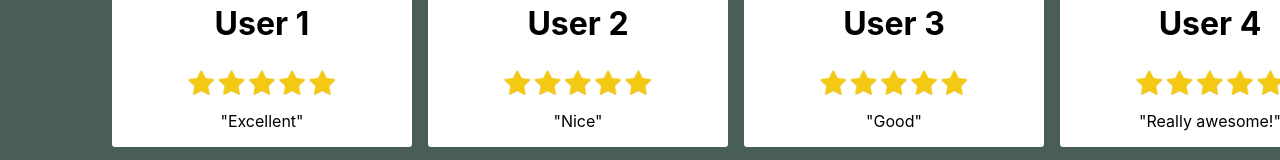
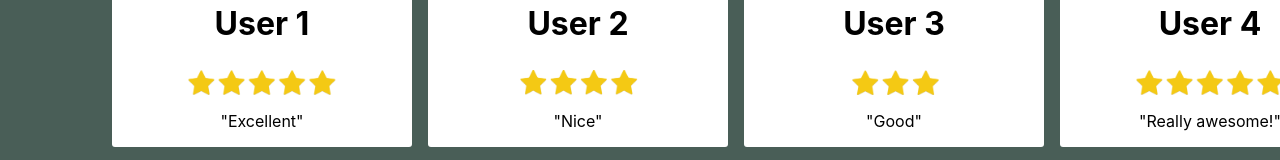
Before and after one commit to somdas-m/capstone, a React (Create React App) app: page / in a window 1280 px wide. Shown: the part 1336-1496 px from the top of the page. Built offline with nearby package versions, Linux system fonts and the light colour scheme; a web font is replaced by a local one.

Commit message:
updated the testimonial rating images

```diff
--- a/src/components/Testimonials.js
+++ b/src/components/Testimonials.js
@@ -1,33 +1,39 @@
-import rating from "../images/5star.png"
+import rating5 from "../images/5star.png"
+import rating4 from "../images/4star.png"
+import rating3 from "../images/3star.png"
 import userImg1 from "../images/userImg.avif"
 
 export const Testimonials = (props) => {
     const userReviews = [{
         name: "User 1",
         desc: "Excellent",
-        img: userImg1
+        img: userImg1,
+        rating: rating5
     },
     {
         name: "User 2",
         desc: "Nice",
-        img: userImg1
+        img: userImg1,
+        rating: rating4
     },
     {
         name: "User 3",
         desc: "Good",
-        img: userImg1
+        img: userImg1,
+        rating: rating3
     },
     {
         name: "User 4",
         desc: "Really awesome!",
-        img: userImg1
+        img: userImg1,
+        rating: rating5
     }]
     return <div className="container testimonials-container">
         <h1 className="testimonials-h">Testimonials</h1>
         <div className="testimonials-content">
             {
                 userReviews.map(review => {
-                    const { name, desc, img } = review
+                    const { name, desc, img, rating } = review
                     return <div class="review">
                         <img id="profile-img" src={img} alt="Customer Pic" style={{ borderRadius: "50%", marginTop: "1em" }} />
                         <h2>{name}</h2>
```
Also changed, not shown: src/images/3star.png (added), src/images/4star.png (added).
